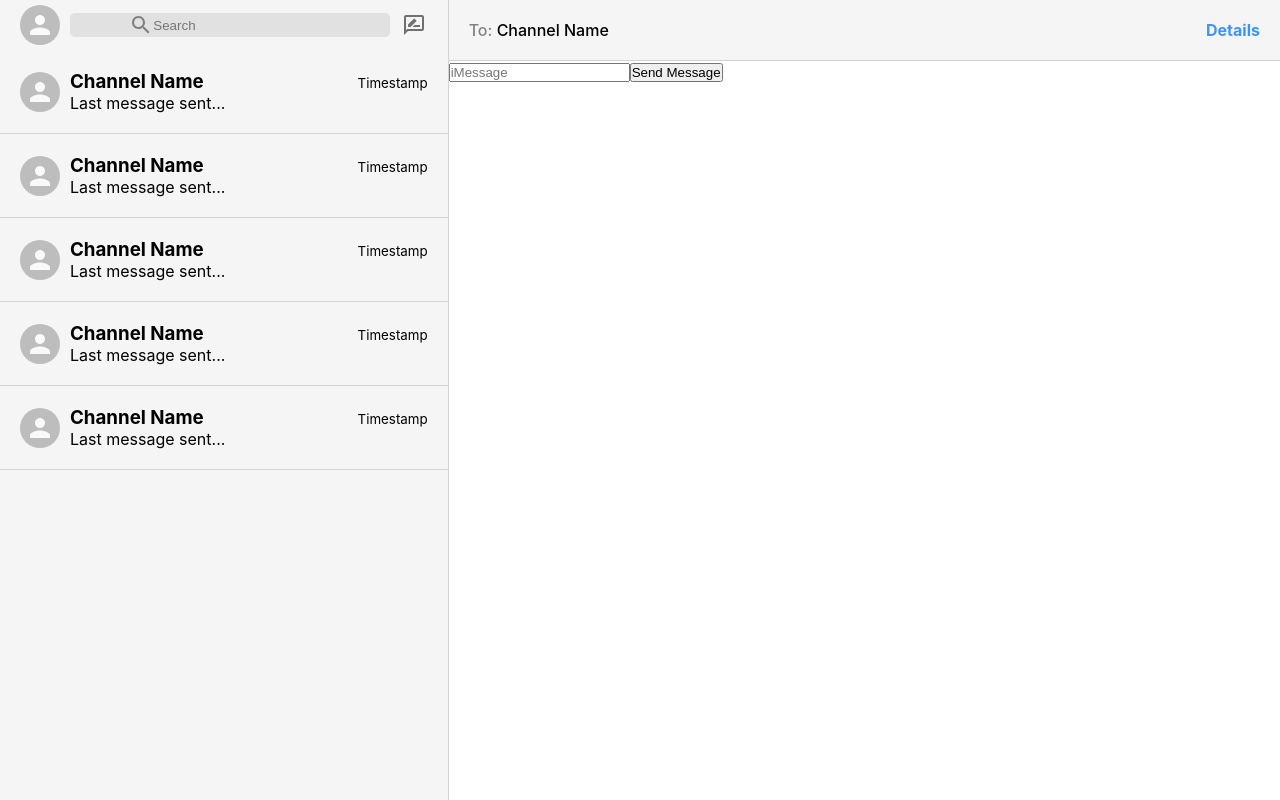
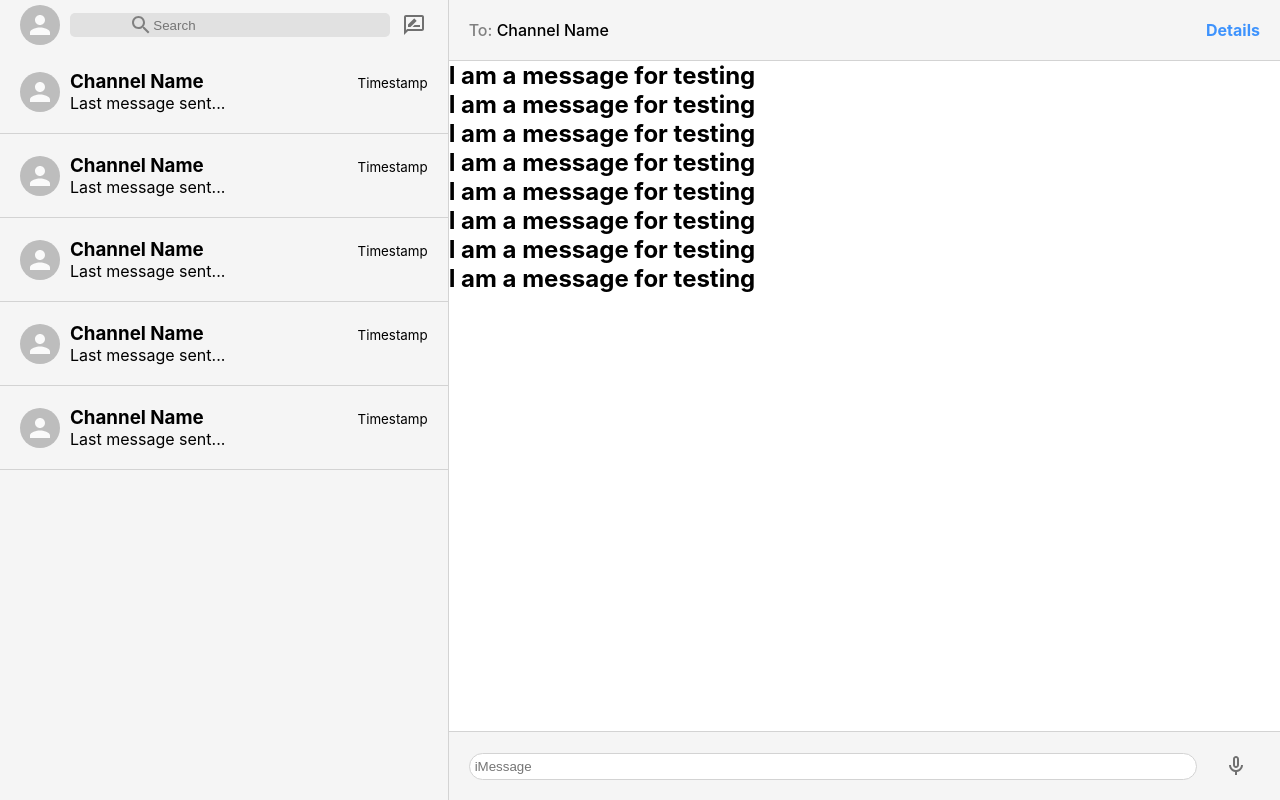
Before and after one commit to code259/iMessage-clone, a React (Create React App) app: page / in a window 1280 px wide. Built offline with nearby package versions, Linux system fonts and the light colour scheme.

Commit message:
message section UI

```diff
--- a/src/Chat.css
+++ b/src/Chat.css
@@ -26,3 +26,31 @@
 .chat__name {
     color: black;
 }
+
+.chat__input {
+    display: flex;
+    align-items: center;
+    padding: 10px 20px;
+    border-top: 1px solid lightgrey;
+    background-color: #f5f5f5;
+}
+
+.chat__input>form {
+    flex: 1;
+}
+
+.chat__input>form>input {
+    width: 98%;
+    outline-width: 0;
+    border: 1px solid lightgrey;
+    border-radius: 999px;
+    padding: 5px;
+}
+
+.chat__input>form>button {
+    display: none;
+}
+
+.chat__messages {
+    flex: 1;
+}
--- a/src/Chat.js
+++ b/src/Chat.js
@@ -1,5 +1,7 @@
 import React, { useState } from "react";
 import "./Chat.css";
+import MicNoneOutlinedIcon from "@material-ui/icons/MicNoneOutlined";
+import { IconButton } from "@material-ui/core";
 
 function Chat() {
   const [input, setInput] = useState("");
@@ -21,6 +23,16 @@ function Chat() {
         <strong>Details</strong>
       </div>
       {/* Chat Messages*/}
+      <div className="chat__messages">
+        <h2>I am a message for testing</h2>
+        <h2>I am a message for testing</h2>
+        <h2>I am a message for testing</h2>
+        <h2>I am a message for testing</h2>
+        <h2>I am a message for testing</h2>
+        <h2>I am a message for testing</h2>
+        <h2>I am a message for testing</h2>
+        <h2>I am a message for testing</h2>
+      </div>
       {/* Chat Input*/}
       <div className="chat__input">
         <form>
@@ -32,6 +44,10 @@ function Chat() {
           />
           <button onClick={sendMessage}>Send Message</button>
         </form>
+
+        <IconButton>
+          <MicNoneOutlinedIcon className="chat__mic" />
+        </IconButton>
       </div>
     </div>
   );
```
